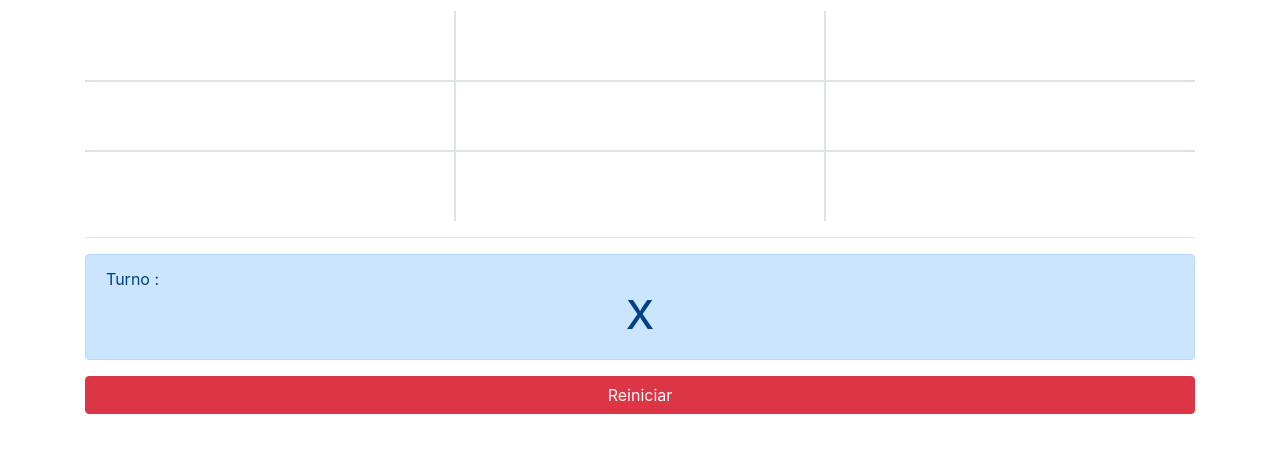
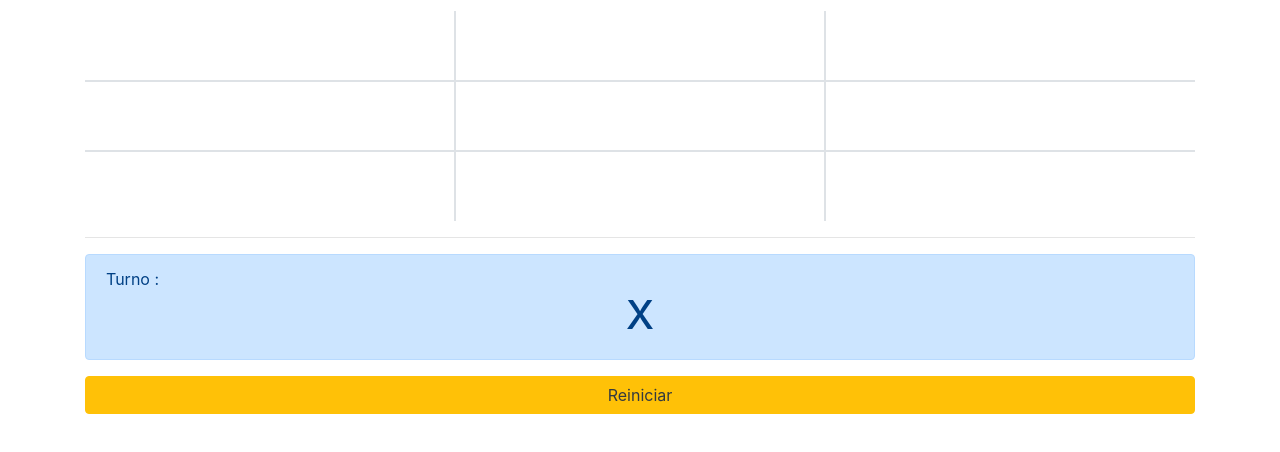
Before and after one commit to Daniel73s/tic-tac-toe, a plain HTML site: page index.html in a window 1280 px wide. Shown: the part 108-560 px from the top of the page. Drawn offline with nearby package versions, Linux system fonts and the light colour scheme; some packages are replaced by stand-ins of ours; a script that the page names is missing.

Commit message:
version 1.1.5

```diff
--- a/index.html
+++ b/index.html
@@ -55,7 +55,7 @@
         <div class="alert alert-primary" role="alert">
             Turno : <h1 id="turno" class="text-center">X</h1>
         </div>
-        <a onclick="reset()" class="btn btn-danger btn-block text-light" type="button" >Reiniciar</a>
+        <a onclick="reset()" class="btn btn-warning btn-block text-dark" type="button" >Reiniciar</a>
     </div>
 
 
```
